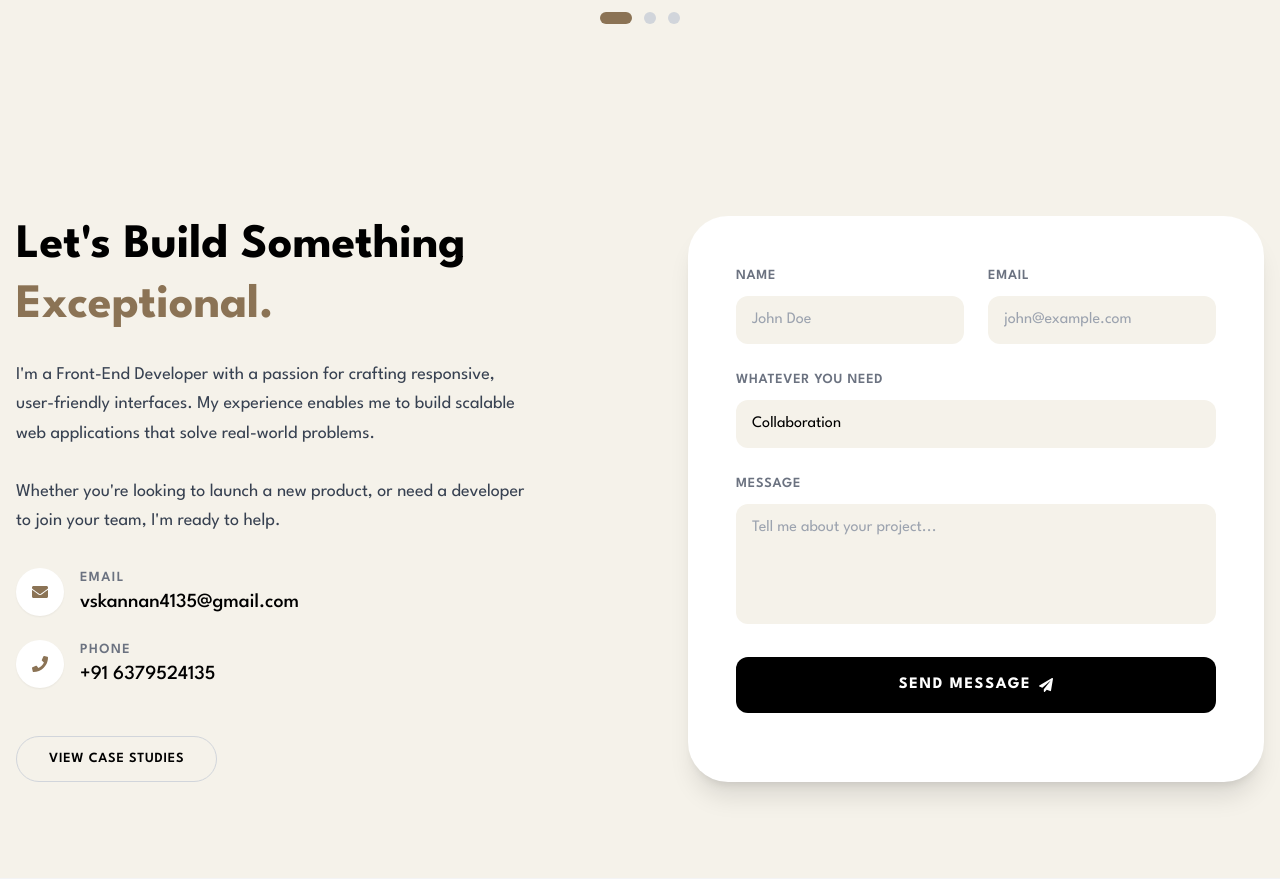
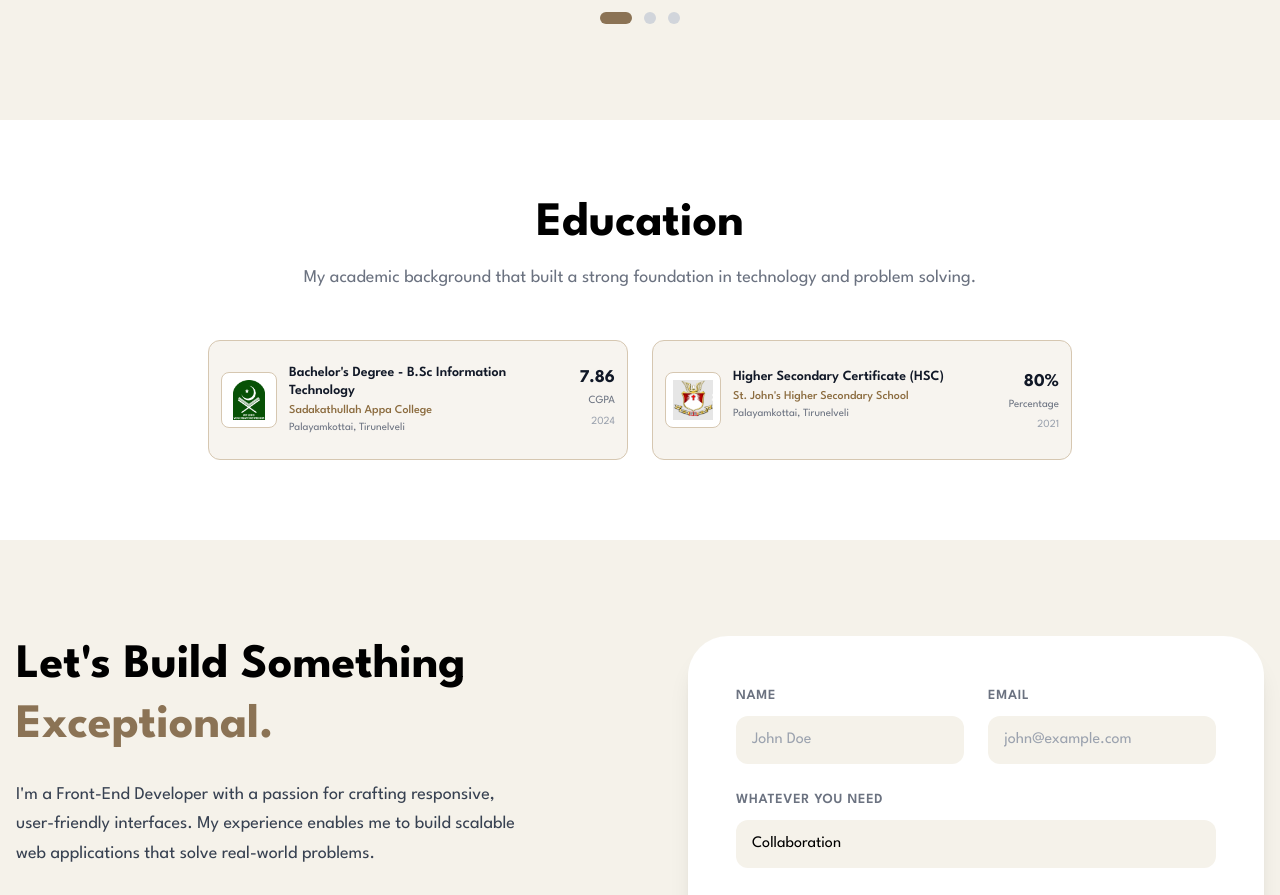
Before and after one commit to kannanVS007/React-portfolio, a React (Vite) app: page / in a window 1280 px wide. Shown: the part 2380-3275 px from the top of the page. Built offline with nearby package versions, Linux system fonts and the light colour scheme.

Commit message:
education updated

```diff
--- a/src/App.jsx
+++ b/src/App.jsx
@@ -3,6 +3,7 @@ import Navbar from "./components/layout/Navbar";
 import Hero from "./components/sections/Hero";
 import Skills from "./components/sections/Skills";
 import Projects from "./components/sections/Projects";
+import Education from "./components/sections/Education";
 import Contact from "./components/sections/Contact";
 import Footer from "./components/layout/Footer";
 import FloatingActions from "./components/common/FloatingActions";
@@ -69,6 +70,7 @@ function App() {
         <Hero />
         <Skills />
         <Projects />
+        <Education />
         <Contact />
       </main>
 
--- /dev/null
+++ b/src/components/sections/Education.jsx
@@ -0,0 +1,133 @@
+import React from "react";
+import { motion } from "framer-motion";
+
+import collegeLogo from "../../assets/sadak-logo.png";
+import schoolLogo from "../../assets/john-logo.png";
+
+const EDUCATION_DATA = [
+    {
+        id: 1,
+        degree: "Bachelor's Degree - B.Sc Information Technology",
+        institution: "Sadakathullah Appa College",
+        location: "Palayamkottai, Tirunelveli",
+        score: "7.86",
+        scoreLabel: "CGPA",
+        year: "2024",
+        logo: collegeLogo,
+    },
+    {
+        id: 2,
+        degree: "Higher Secondary Certificate (HSC)",
+        institution: "St. John's Higher Secondary School",
+        location: "Palayamkottai, Tirunelveli",
+        score: "80%",
+        scoreLabel: "Percentage",
+        year: "2021",
+        logo: schoolLogo,
+    },
+];
+
+const Education = () => {
+    return (
+        <section
+            id="education"
+            className="py-20 bg-white dark:bg-gray-900 transition-colors duration-300"
+        >
+            <div className="container mx-auto px-4 max-w-6xl">
+
+                {/* Header */}
+                <div className="text-center mb-12 max-w-3xl mx-auto">
+                    <motion.h2
+                        initial={{ opacity: 0, y: 20 }}
+                        whileInView={{ opacity: 1, y: 0 }}
+                        viewport={{ once: true }}
+                        transition={{ duration: 0.6 }}
+                        className="text-4xl md:text-5xl font-bold text-black dark:text-white mb-4 transition-colors"
+                    >
+                        Education
+                    </motion.h2>
+
+                    <motion.p
+                        initial={{ opacity: 0, y: 20 }}
+                        whileInView={{ opacity: 1, y: 0 }}
+                        viewport={{ once: true }}
+                        transition={{ duration: 0.6, delay: 0.1 }}
+                        className="text-gray-500 dark:text-gray-400 text-lg transition-colors"
+                    >
+                        My academic background that built a strong foundation in technology and problem solving.
+                    </motion.p>
+                </div>
+
+                {/* Cards */}
+                <div className="flex flex-col md:flex-row flex-wrap justify-center gap-6">
+                    {EDUCATION_DATA.map((item, index) => (
+                        <motion.div
+                            key={item.id}
+                            initial={{ opacity: 0, y: 20 }}
+                            whileInView={{ opacity: 1, y: 0 }}
+                            viewport={{ once: true }}
+                            transition={{ duration: 0.4, delay: index * 0.1 }}
+                            className="w-full md:w-[420px]"
+                        >
+                            <div
+                                className="
+                  flex items-center gap-3 p-3 rounded-xl border
+                  bg-[#F7F4EF] dark:bg-gray-800
+                  border-[#D6C7B1] dark:border-gray-700
+                  hover:shadow-md transition-all duration-300
+                "
+                                style={{ height: "120px" }}
+                            >
+                                {/* Logo */}
+                                <div className="
+                  w-14 h-14 flex-shrink-0 rounded-lg flex items-center justify-center
+                  bg-white dark:bg-gray-900
+                  border border-[#D6C7B1] dark:border-gray-700
+                  transition-colors
+                ">
+                                    <img
+                                        src={item.logo}
+                                        alt={item.institution}
+                                        className="w-10 h-10 object-contain"
+                                    />
+                                </div>
+
+                                {/* Content */}
+                                <div className="flex justify-between w-full gap-3">
+                                    {/* Left */}
+                                    <div className="min-w-0">
+                                        <h3 className="font-semibold text-sm leading-tight mb-1 text-gray-900 dark:text-gray-100 transition-colors">
+                                            {item.degree}
+                                        </h3>
+                                        <p className="text-xs font-medium text-[#8B6B3E] dark:text-[#D6C7B1] transition-colors">
+                                            {item.institution}
+                                        </p>
+                                        <p className="text-[11px] text-gray-500 dark:text-gray-400 transition-colors">
+                                            {item.location}
+                                        </p>
+                                    </div>
+
+                                    {/* Right */}
+                                    <div className="text-right flex-shrink-0">
+                                        <p className="text-lg font-bold text-gray-900 dark:text-gray-100 transition-colors">
+                                            {item.score}
+                                        </p>
+                                        <p className="text-[11px] text-gray-500 dark:text-gray-400 transition-colors">
+                                            {item.scoreLabel}
+                                        </p>
+                                        <p className="text-[11px] text-gray-400 dark:text-gray-500 mt-1 transition-colors">
+                                            {item.year}
+                                        </p>
+                                    </div>
+                                </div>
+                            </div>
+                        </motion.div>
+                    ))}
+                </div>
+
+            </div>
+        </section>
+    );
+};
+
+export default Education;
```
Also changed, not shown: src/assets/john-logo.png (added), src/assets/sadak-logo.png (added).
